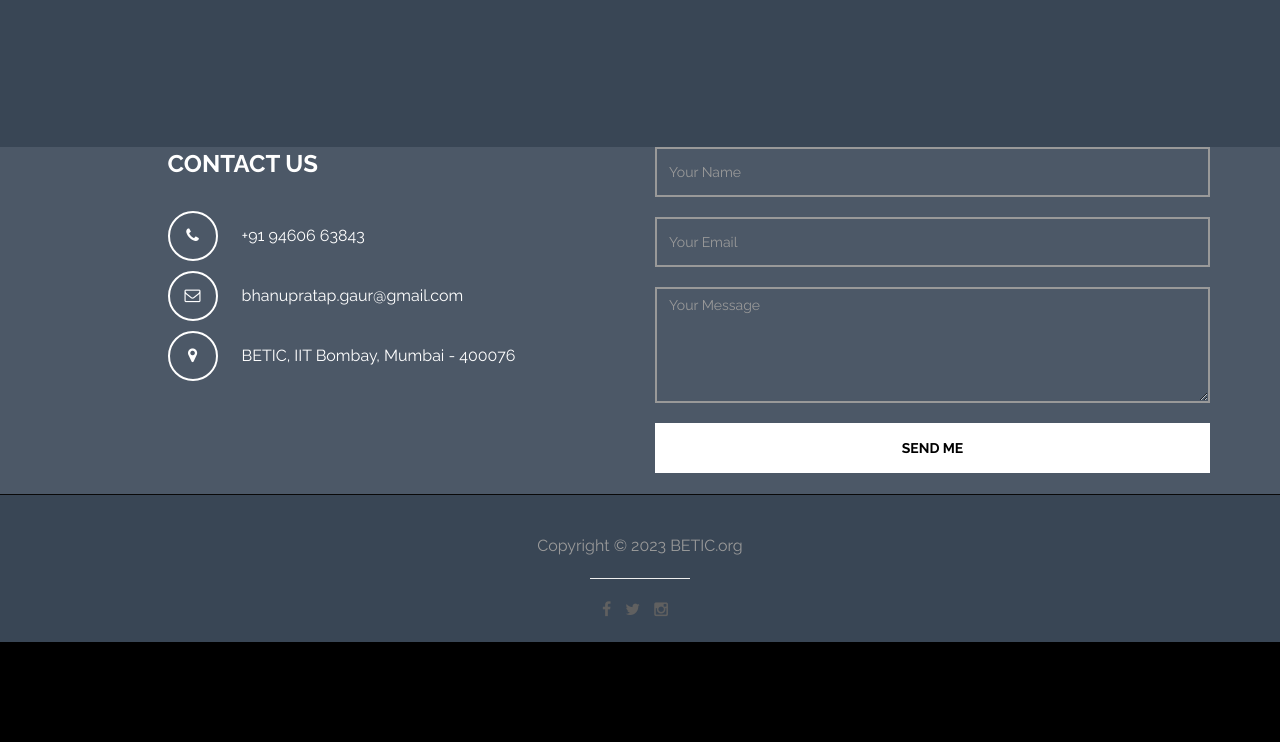
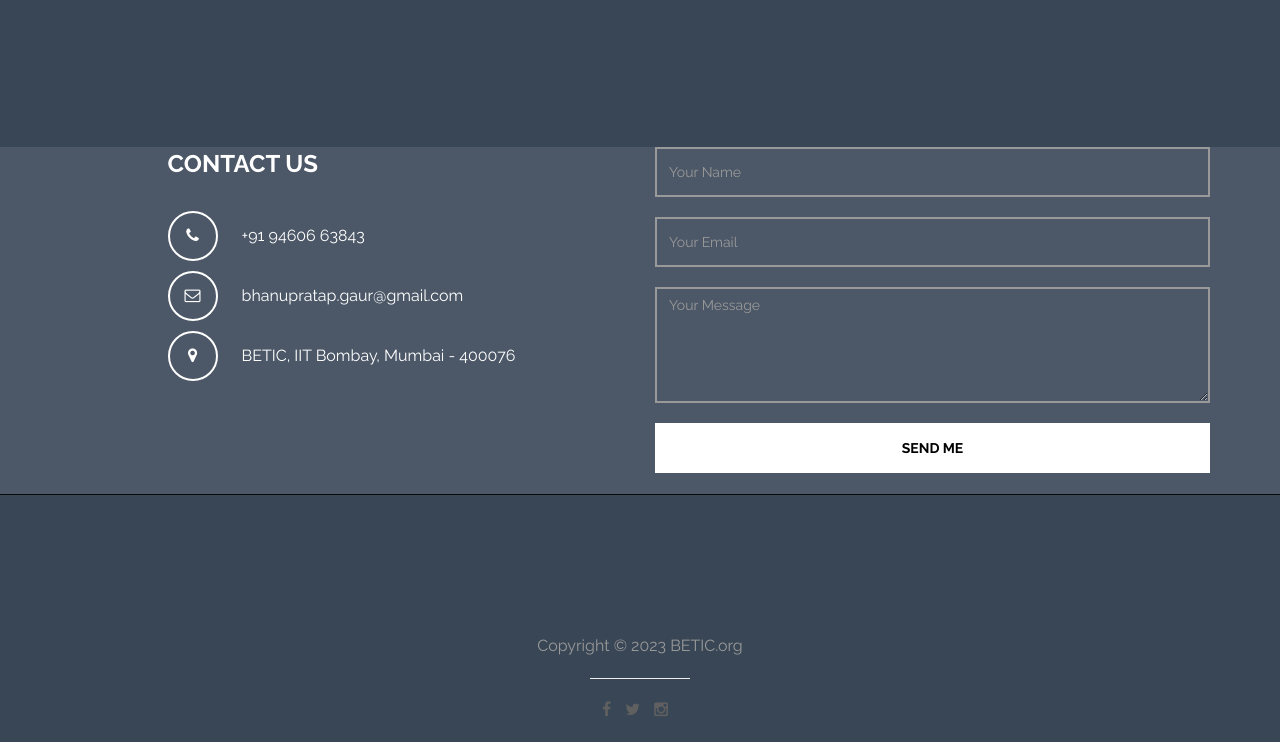
Before and after one commit to pskbetic/cms, a plain HTML site: page index.html in a window 1280 px wide. Shown: the part 4181-4923 px from the top of the page. Before the commit the page ends 4823 px from the top, so only its background shows below. Drawn offline with Linux system fonts and the light colour scheme.

Commit message:
Update templatemo-style.css

```diff
--- a/css/templatemo-style.css
+++ b/css/templatemo-style.css
@@ -420,7 +420,7 @@ footer
         background: #394655;
 		border-top: 1px solid #090909;
         text-align: center;
-        padding-top: 40px;
+        padding-top: 140px;
         padding-bottom: 20px;
     }
 footer hr
```
